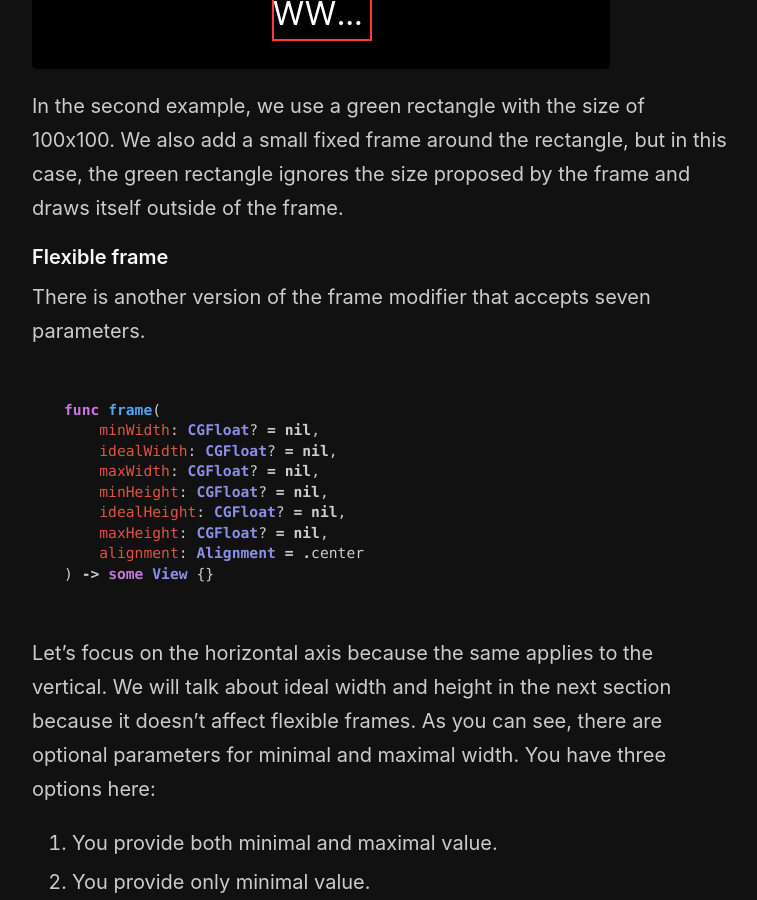
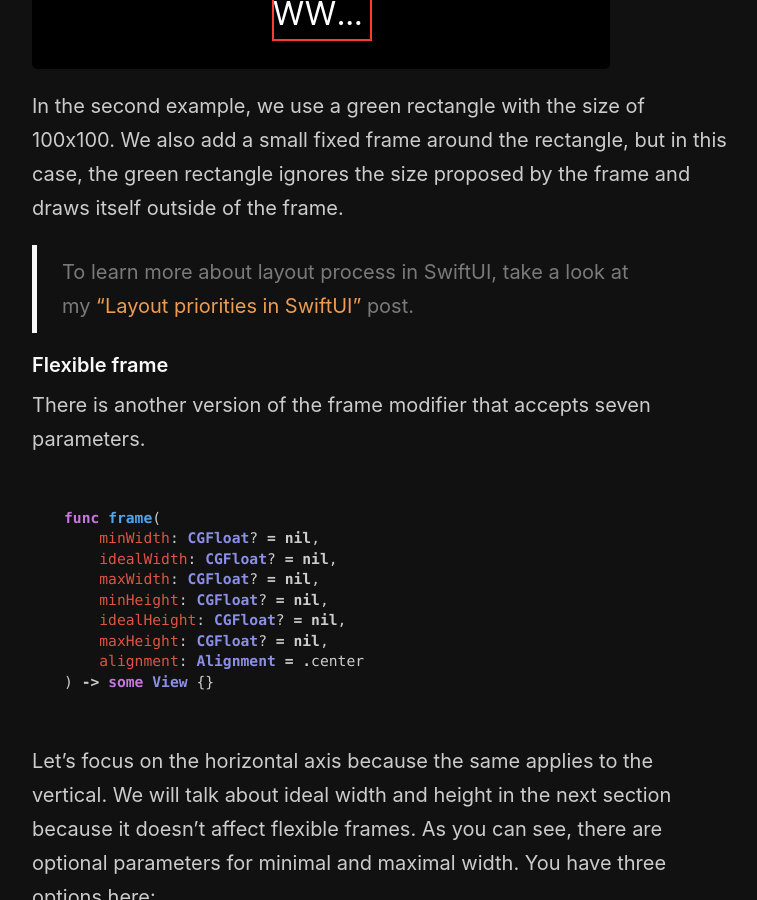
Before and after one commit to mecid/mecid.github.io, a Jekyll site: the page built from _posts/2021-06-02-frames-in-swiftui.md, in a window 1280 px wide and 900 px high, scrolled down 1643 px. Shown: the whole window, without its empty margins (258-1015 px from the left). Built offline with Jekyll 4.4.1, drawn with Linux system fonts in a browser that asks for light colours; some of the changed text lies outside the part shown.

Commit message:
reference posts added to frames in swiftui post

```diff
--- a/_posts/2021-06-02-frames-in-swiftui.md
+++ b/_posts/2021-06-02-frames-in-swiftui.md
@@ -42,6 +42,8 @@
 ![fixed-frame](/public/fixed-frame2.png)
 
 In the second example, we use a green rectangle with the size of 100x100. We also add a small fixed frame around the rectangle, but in this case, the green rectangle ignores the size proposed by the frame and draws itself outside of the frame.
+
+> To learn more about layout process in SwiftUI, take a look at my ["Layout priorities in SwiftUI"](/2020/04/15/layout-priorities-in-swiftui/) post.
 
 #### Flexible frame
 There is another version of the frame modifier that accepts seven parameters.
@@ -114,5 +116,7 @@
 #### Ideal size
 Ideal width and heigh parameters allow us to provide an intrinsic. Intrinsic size is usually the size of the content. In the case of the Text view, it is the size of the string presented in the view. In the case of a shape like a Rectangle or Circle, the ideal size is undefined, and the view tries to fill the available space. The frame modifier allows you to provide the ideal size for the views that don't have content. SwiftUI uses ideal size only in conjunction with the fixedSize modifier.
 
+> To learn more about the fixedSize modifier, take a look at my ["The magic of fixed size modifier in SwiftUI"](/2020/04/29/the-magic-of-fixed-size-modifier-in-swiftui/) post.
+
 #### Conclusion
 The most challenging topic in SwiftUI for me was frame behavior. Fixed-size, flexible frames, ideal size, so many options for a single frame modifier. I hope you enjoy the post. Feel free to follow me on [Twitter](https://twitter.com/mecid) and ask your questions related to this post. Thanks for reading, and see you next week!
```
